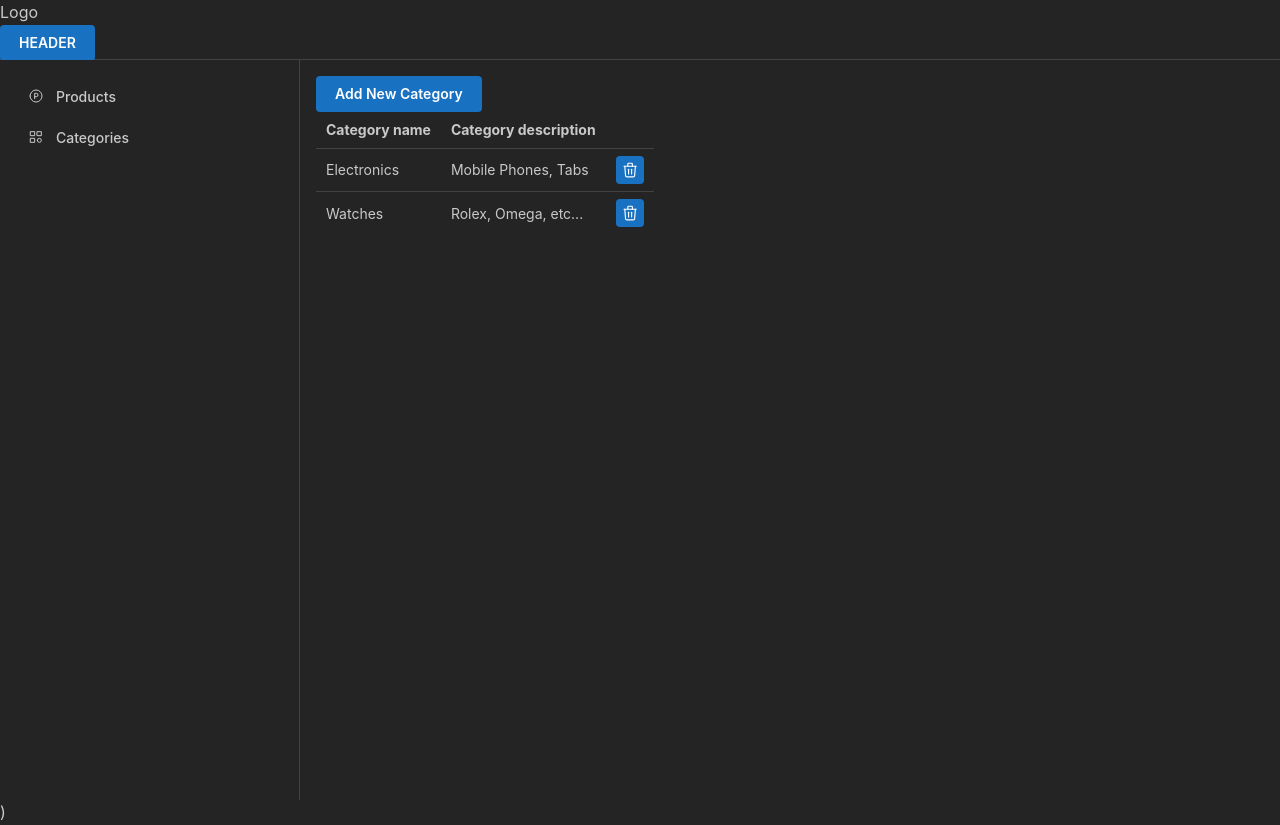
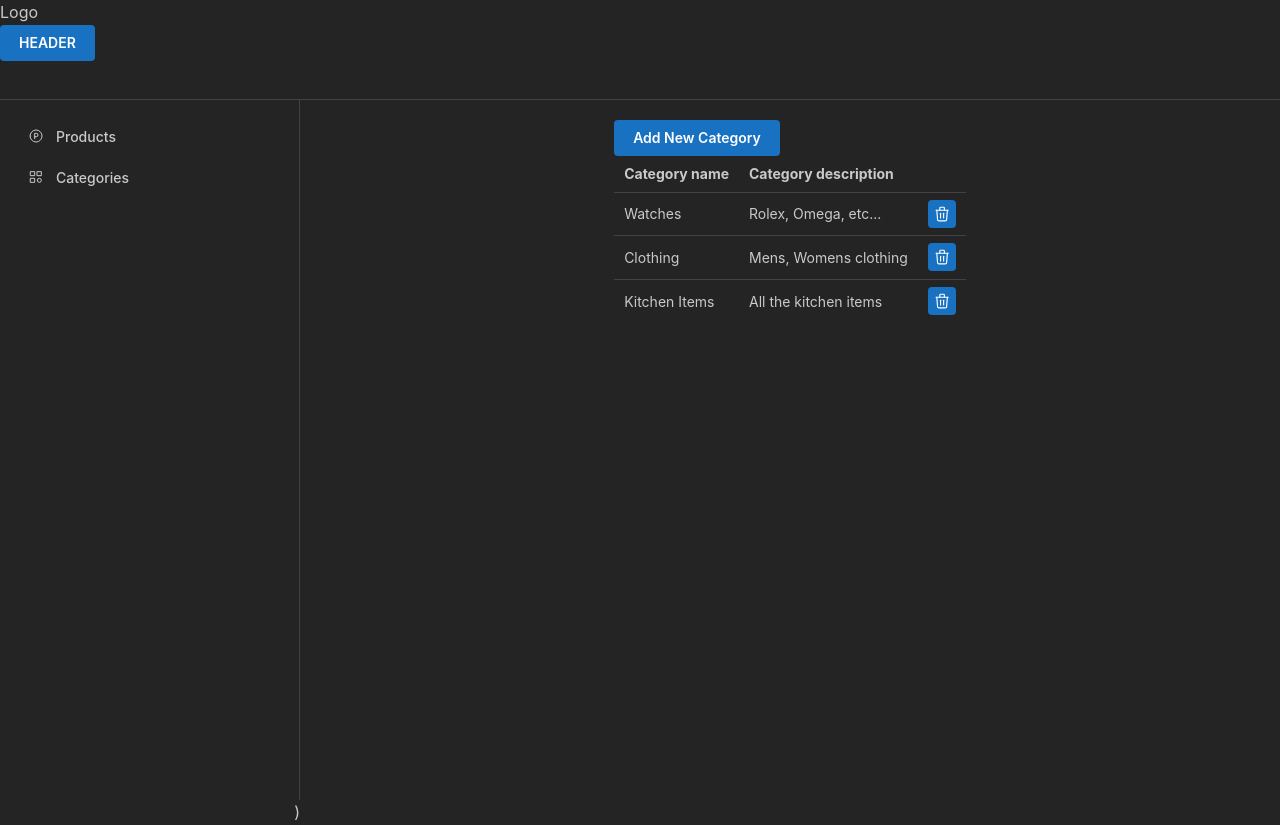
Before and after one commit to Naleen2/admin_test, a React (Vite) app: page /categories in a window 1280 px wide. Built offline with nearby package versions, Linux system fonts and the light colour scheme; data requests are answered from the project's data file.

Commit message:
Made the app full screen

```diff
--- a/db.json
+++ b/db.json
@@ -21,14 +21,19 @@
   ],
   "categories": [
     {
-      "id": "1",
-      "name": "Electronics",
-      "description": "Mobile Phones, Tabs"
-    },
-    {
       "id": "2",
       "name": "Watches",
       "description": "Rolex, Omega, etc..."
+    },
+    {
+      "id": "mantine-gjf32aayc",
+      "name": "Clothing",
+      "description": "Mens, Womens clothing"
+    },
+    {
+      "id": "mantine-9x5tusypf",
+      "name": "Kitchen Items",
+      "description": "All the kitchen items"
     }
   ]
 }
--- a/src/components/Categories.tsx
+++ b/src/components/Categories.tsx
@@ -25,7 +25,7 @@ function Categories() {
 
         return (
             <div>
-                <Drawer opened={opened} onClose={close} title="Add New Category">
+                <Drawer opened={opened} onClose={close} title="Add New Category" position="right" size={"xl"}>
                     <AddCategory onSubmit={close}></AddCategory>
                 </Drawer>
                 <Button onClick={open}>Add New Category</Button>
--- a/src/components/MyAppShell.tsx
+++ b/src/components/MyAppShell.tsx
@@ -15,9 +15,9 @@ function MyApp() {
     return (
         <Router>
             <AppShell
-                header={{height: 60}}
+                header={{height: 100}}
                 navbar={{width: 300, breakpoint: 'sm', collapsed: {mobile: !opened}}}
-                padding="md"
+                padding="lg"
             >
                 <AppShell.Header>
                     <Burger opened={opened} onClick={toggle} hiddenFrom="sm" size="sm"/>
--- a/src/components/Products.tsx
+++ b/src/components/Products.tsx
@@ -61,7 +61,7 @@ function Products({products}: MyTableProps) {
 
     return (
         <div>
-            <Drawer opened={opened} onClose={close} title="Add/Edit Product">
+            <Drawer opened={opened} onClose={close} title="Add/Edit Product" position="right" size={"xl"}>
                 {drawerContent}
             </Drawer>
             <Button onClick={onNewProductClick}>Add New Product</Button>
--- a/src/index.css
+++ b/src/index.css
@@ -25,7 +25,7 @@ a:hover {
 
 body {
   margin: 0;
-  display: flex;
+  /*display: flex;*/
   place-items: center;
   min-width: 320px;
   min-height: 100vh;
```
